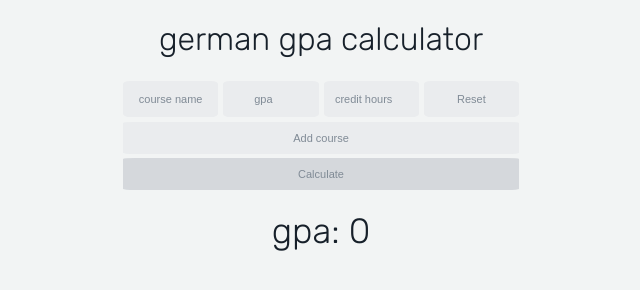
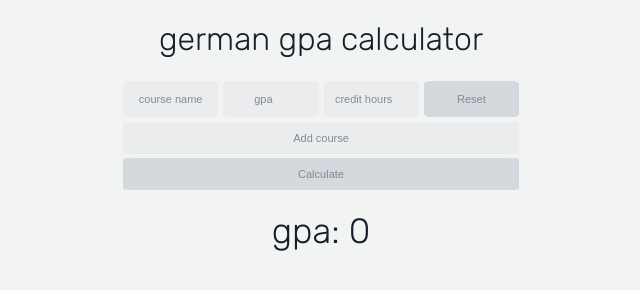
Before and after one commit to MohamedMotawea/gpacalc, a plain HTML site: page index.html in a window 1280 px wide. Shown: the whole page, without its empty margins (319-959 px from the left). Drawn offline with Linux system fonts and the light colour scheme.

Commit message:
Update index.css

```diff
--- a/index.css
+++ b/index.css
@@ -43,7 +43,8 @@ h1{
     margin: 1px 0;
 }
 .reset{
-    color: var(--placeholder-color)
+    color: var(--placeholder-color);
+    background-color: var(--color2);
 }
 input:hover::placeholder{
     color: var(--font-color);
```
